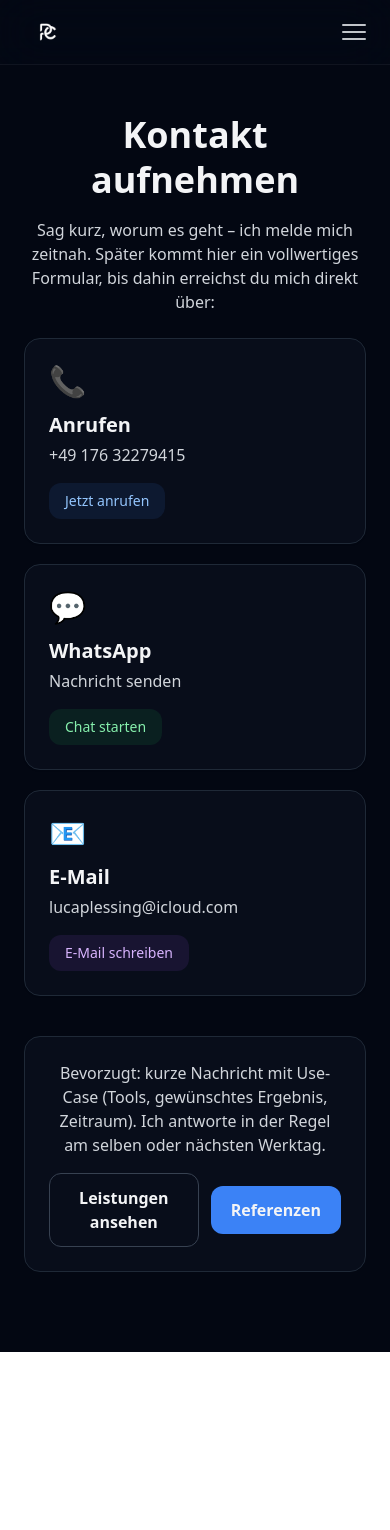
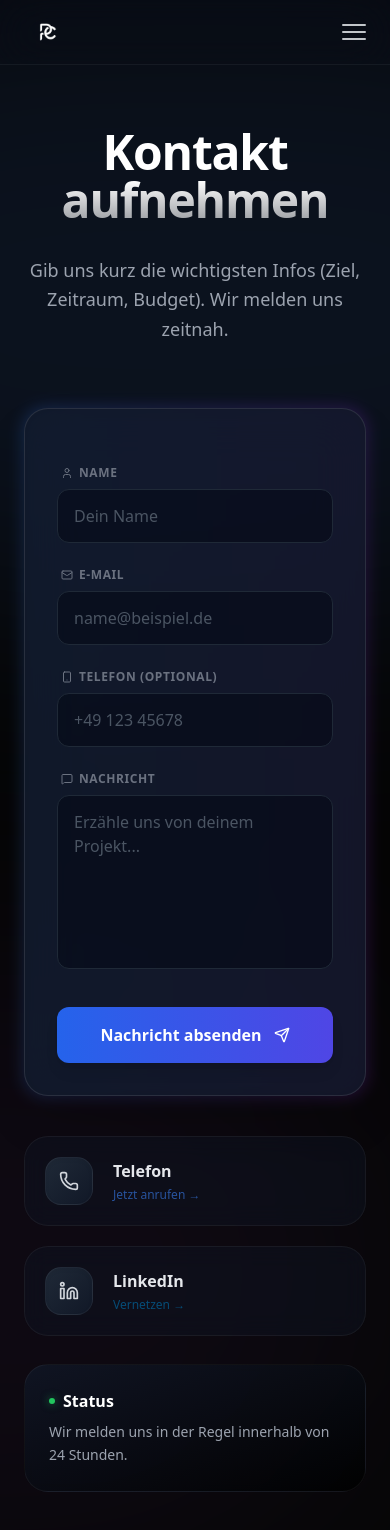
Before and after one commit to Der-Luca/myPortofilioWebsite, a Next.js app: page /contact in a window 390 px wide. Shown: the top 1530 px of the page. Before the commit the page ends 1352 px from the top, so only its background shows below. Built offline with nearby package versions, Linux system fonts and the light colour scheme.

Commit message:
Contactform

```diff
--- a/package.json
+++ b/package.json
@@ -13,7 +13,7 @@
     "@react-three/fiber": "^9.4.2",
     "framer-motion": "^12.4.7",
     "lucide-react": "^0.561.0",
-    "next": "15.1.7",
+    "next": "^16.1.0",
     "react": "^19.0.0",
     "react-dom": "^19.0.0",
     "three": "^0.182.0"
--- a/src/app/contact/page.js
+++ b/src/app/contact/page.js
@@ -1,128 +1,265 @@
 'use client';
 
 import { motion } from 'framer-motion';
+import { useState, useRef } from 'react';
 import Navbar from '../components/navbar';
+import {
+  Phone,
+  Send,
+  Loader2,
+  CheckCircle2,
+  AlertCircle,
+  User,
+  Mail,
+  MessageSquare,
+  Smartphone,
+  Linkedin
+} from 'lucide-react';
 
+// Animations-Varianten
 const container = {
-  hidden: { opacity: 0, y: 12 },
+  hidden: { opacity: 0 },
+  show: {
+    opacity: 1,
+    transition: { staggerChildren: 0.1, delayChildren: 0.2 },
+  },
+};
+
+const item = {
+  hidden: { opacity: 0, y: 20, scale: 0.98 },
   show: {
     opacity: 1,
     y: 0,
-    transition: { duration: 0.35, when: 'beforeChildren', staggerChildren: 0.06 },
+    scale: 1,
+    transition: { type: "spring", stiffness: 50, damping: 20 }
   },
 };
 
-const card = {
-  hidden: { opacity: 0, y: 10 },
-  show: { opacity: 1, y: 0, transition: { duration: 0.3 } },
-};
+export default function Contact() {
+  const [loading, setLoading] = useState(false);
+  const [success, setSuccess] = useState(false);
+  const [error, setError] = useState(null);
+  const startedAt = useRef(Date.now());
 
-export default function Contact() {
+  async function submitForm(e) {
+    e.preventDefault();
+    setLoading(true);
+    setError(null);
+
+    const form = e.currentTarget;
+    const data = new FormData(form);
+
+    try {
+      const res = await fetch('/api/contact', {
+        method: 'POST',
+        headers: { 'Content-Type': 'application/json' },
+        body: JSON.stringify({
+          name: data.get('name'),
+          email: data.get('email'),
+          phone: data.get('phone'),
+          message: data.get('message'),
+          company: data.get('company'),
+          t: Date.now() - startedAt.current,
+        }),
+      });
+
+      if (!res.ok) throw new Error();
+      setSuccess(true);
+      form.reset();
+    } catch {
+      setError('Nachricht konnte nicht gesendet werden.');
+    } finally {
+      setLoading(false);
+    }
+  }
+
+  // Styles
+  const inputClasses = "w-full bg-gray-950/50 border border-gray-800 text-gray-100 rounded-xl px-4 py-3.5 focus:border-blue-500/50 focus:ring-4 focus:ring-blue-500/10 focus:outline-none transition-all placeholder:text-gray-600";
+  const labelClasses = "text-xs font-semibold text-gray-500 uppercase tracking-wider ml-1 flex items-center gap-1.5";
+
   return (
-    <main className="min-h-screen bg-gray-950 text-gray-100">
+    <main className="relative min-h-screen bg-[#050505] text-gray-100 selection:bg-blue-500/30 overflow-hidden">
       <Navbar />
 
-      {/* Hero */}
-      <motion.section
+      {/* --- Ambient Background Glows --- */}
+      <div className="absolute top-0 left-1/2 -translate-x-1/2 w-[1000px] h-[600px] bg-blue-500/10 blur-[120px] rounded-full pointer-events-none mix-blend-screen" />
+      <div className="absolute bottom-0 right-0 w-[800px] h-[600px] bg-purple-500/5 blur-[120px] rounded-full pointer-events-none mix-blend-screen" />
+
+      <motion.div
         variants={container}
         initial="hidden"
         animate="show"
-        className="px-6 pt-28 md:pt-32 pb-6 max-w-4xl mx-auto text-center"
+        className="relative z-10 px-6 pt-32 pb-20 max-w-5xl mx-auto flex flex-col items-center"
       >
-        <motion.h1 variants={card} className="text-4xl md:text-5xl font-bold leading-tight">
+
+        {/* --- Hero Section --- */}
+        <motion.div variants={item} className="text-center mb-16 max-w-2xl">
+          <h1 className="text-5xl md:text-6xl font-extrabold tracking-tight bg-clip-text text-transparent bg-gradient-to-b from-white via-white to-white/50 pb-2">
             Kontakt aufnehmen
-        </motion.h1>
-        <motion.p variants={card} className="mt-4 text-gray-300">
-          Sag kurz, worum es geht – ich melde mich zeitnah. Später kommt hier ein
-          vollwertiges Formular, bis dahin erreichst du mich direkt über:
-        </motion.p>
-      </motion.section>
+          </h1>
+          <p className="mt-6 text-lg text-gray-400 font-light leading-relaxed">
+           Gib uns kurz die wichtigsten Infos (Ziel, Zeitraum, Budget). Wir melden uns zeitnah.
+          </p>
+        </motion.div>
 
-      {/* Kontakt-Karten */}
-      <motion.section
-        variants={container}
-        initial="hidden"
-        animate="show"
-        className="px-6 pb-10 max-w-4xl mx-auto grid grid-cols-1 md:grid-cols-3 gap-5"
+        <div className="w-full grid grid-cols-1 lg:grid-cols-12 gap-10">
+
+          {/* --- Das Formular (Links) --- */}
+          <motion.div variants={item} className="lg:col-span-8">
+            <div className="relative group">
+              {/* Leuchtender Rand Effekt */}
+              <div className="absolute -inset-0.5 bg-gradient-to-r from-blue-500 to-purple-600 rounded-3xl blur opacity-20 group-hover:opacity-40 transition duration-1000"></div>
+
+              <form
+                onSubmit={submitForm}
+                className="relative bg-gray-900/80 backdrop-blur-xl border border-white/10 p-8 md:p-10 rounded-3xl shadow-2xl space-y-6"
               >
+                <input type="text" name="company" tabIndex="-1" autoComplete="off" className="hidden" />
+
+                <div className="grid grid-cols-1 md:grid-cols-2 gap-6">
+                  {/* Name */}
+                  <div className="space-y-2 group/input">
+                    <label className={labelClasses}>
+                      <User className="w-3 h-3" /> Name
+                    </label>
+                    <input name="name" placeholder="Dein Name" required className={inputClasses} />
+                  </div>
+
+                  {/* Email */}
+                  <div className="space-y-2 group/input">
+                    <label className={labelClasses}>
+                      <Mail className="w-3 h-3" /> E-Mail
+                    </label>
+                    <input name="email" type="email" placeholder="name@beispiel.de" required className={inputClasses} />
+                  </div>
+                </div>
+
                 {/* Telefon */}
+                <div className="space-y-2 group/input">
+                    <label className={labelClasses}>
+                      <Smartphone className="w-3 h-3" /> Telefon (Optional)
+                    </label>
+                    <input
+                      name="phone"
+                      type="tel"
+                      placeholder="+49 123 45678"
+                      className={inputClasses}
+                    />
+                </div>
+
+                {/* Message */}
+                <div className="space-y-2">
+                  <label className={labelClasses}>
+                    <MessageSquare className="w-3 h-3" /> Nachricht
+                  </label>
+                  <textarea
+                    name="message"
+                    placeholder="Erzähle uns von deinem Projekt..."
+                    required
+                    rows={6}
+                    className={`${inputClasses} resize-none`}
+                  />
+                </div>
+
+                {/* Submit */}
+                <div className="pt-2">
+                  <button
+                    disabled={loading || success}
+                    className={`
+                      w-full relative overflow-hidden rounded-xl py-4 font-bold text-white shadow-lg transition-all duration-300
+                      ${success ? 'bg-green-500 cursor-default' : 'bg-gradient-to-r from-blue-600 to-indigo-600 hover:scale-[1.01] hover:shadow-blue-500/25'}
+                      disabled:opacity-70 disabled:cursor-not-allowed flex items-center justify-center gap-2
+                    `}
+                  >
+                     {success ? (
+                        <>
+                          <CheckCircle2 className="w-5 h-5" />
+                          <span>Gesendet!</span>
+                        </>
+                     ) : loading ? (
+                        <>
+                          <Loader2 className="w-5 h-5 animate-spin" />
+                          <span>Senden...</span>
+                        </>
+                     ) : (
+                        <>
+                          <span>Nachricht absenden</span>
+                          <Send className="w-4 h-4 ml-1" />
+                        </>
+                     )}
+                  </button>
+                </div>
+
+                {error && (
+                  <motion.div
+                    initial={{ opacity: 0, y: -10 }}
+                    animate={{ opacity: 1, y: 0 }}
+                    className="flex items-center justify-center gap-2 text-red-400 text-sm bg-red-900/20 py-3 rounded-xl border border-red-900/50"
+                  >
+                    <AlertCircle className="w-4 h-4" />
+                    {error}
+                  </motion.div>
+                )}
+              </form>
+            </div>
+          </motion.div>
+
+          {/* --- Sidebar (Rechts) --- */}
+          <div className="lg:col-span-4 flex flex-col gap-5">
+
+            {/* 1. Widget: Telefon */}
             <motion.a
-          variants={card}
+              variants={item}
               href="tel:+4917632279415"
-          aria-label="Jetzt anrufen: +49 176 32279415"
-          className="group rounded-2xl border border-gray-800 bg-gray-900/40 p-6 shadow-sm outline-none transition
-                     hover:border-blue-500 hover:bg-gray-900 focus-visible:ring-2 focus-visible:ring-blue-500"
+              className="group flex items-center gap-5 p-5 rounded-3xl border border-white/5 bg-gray-900/40 backdrop-blur-md hover:bg-gray-800/50 hover:border-blue-500/30 transition-all duration-300 relative overflow-hidden"
             >
-          <div className="text-3xl">📞</div>
-          <h2 className="mt-3 text-xl font-semibold">Anrufen</h2>
-          <p className="mt-1 text-gray-300 select-all">+49 176 32279415</p>
-          <div className="mt-4 inline-block rounded-xl bg-blue-500/10 px-4 py-2 text-sm font-medium text-blue-300
-                          transition group-hover:bg-blue-500 group-hover:text-white">
-            Jetzt anrufen
+               <div className="absolute top-0 right-0 w-20 h-20 bg-blue-500/10 blur-2xl rounded-full -mr-10 -mt-10 transition-opacity group-hover:opacity-100 opacity-0" />
+
+              <div className="flex-shrink-0 w-12 h-12 rounded-2xl bg-gradient-to-br from-gray-800 to-gray-900 border border-white/5 flex items-center justify-center text-gray-300 group-hover:scale-110 group-hover:border-blue-500/50 group-hover:text-blue-400 shadow-inner transition-all duration-300">
+                <Phone className="w-5 h-5" />
+              </div>
+              <div className="flex flex-col">
+                <h2 className="text-base font-bold text-gray-200 group-hover:text-blue-400 transition-colors">Telefon</h2>
+                <span className="text-xs text-blue-500/60 mt-1 block group-hover:text-blue-400 transition-colors">Jetzt anrufen &rarr;</span>
               </div>
             </motion.a>
 
-        {/* WhatsApp */}
+             {/* 2. Widget: LinkedIn (NEU) */}
              <motion.a
-          variants={card}
-          href="https://wa.me/4917632279415?text=Hallo%20Luca%2C%20ich%20bin%20an%20deinen%20Services%20interessiert."
+              variants={item}
+              href="https://www.linkedin.com/in/luca-samuel-ple%C3%9Fing-233336274"
               target="_blank"
               rel="noopener noreferrer"
-          aria-label="WhatsApp Nachricht senden"
-          className="group rounded-2xl border border-gray-800 bg-gray-900/40 p-6 shadow-sm outline-none transition
-                     hover:border-green-500 hover:bg-gray-900 focus-visible:ring-2 focus-visible:ring-green-500"
+              className="group flex items-center gap-5 p-5 rounded-3xl border border-white/5 bg-gray-900/40 backdrop-blur-md hover:bg-gray-800/50 hover:border-[#0077b5]/30 transition-all duration-300 relative overflow-hidden"
             >
-          <div className="text-3xl">💬</div>
-          <h2 className="mt-3 text-xl font-semibold">WhatsApp</h2>
-          <p className="mt-1 text-gray-300">Nachricht senden</p>
-          <div className="mt-4 inline-block rounded-xl bg-green-500/10 px-4 py-2 text-sm font-medium text-green-300
-                          transition group-hover:bg-green-500 group-hover:text-white">
-            Chat starten
+               <div className="absolute top-0 right-0 w-20 h-20 bg-[#0077b5]/10 blur-2xl rounded-full -mr-10 -mt-10 transition-opacity group-hover:opacity-100 opacity-0" />
+
+              <div className="flex-shrink-0 w-12 h-12 rounded-2xl bg-gradient-to-br from-gray-800 to-gray-900 border border-white/5 flex items-center justify-center text-gray-300 group-hover:scale-110 group-hover:border-[#0077b5]/50 group-hover:text-[#0077b5] shadow-inner transition-all duration-300">
+                <Linkedin className="w-5 h-5" />
+              </div>
+              <div className="flex flex-col">
+                <h2 className="text-base font-bold text-gray-200 group-hover:text-[#0077b5] transition-colors">LinkedIn</h2>
+                <span className="text-xs text-[#0077b5]/60 mt-1 block group-hover:text-[#0077b5] transition-colors">Vernetzen &rarr;</span>
               </div>
             </motion.a>
 
-        {/* E-Mail */}
-        <motion.a
-          variants={card}
-          href="mailto:lucaplessing@icloud.com?subject=Kontakt&body=Hallo%20Luca%2C%20ich%20bin%20an%20deinen%20Services%20interessiert."
-          aria-label="E-Mail an lucaplessing@icloud.com"
-          className="group rounded-2xl border border-gray-800 bg-gray-900/40 p-6 shadow-sm outline-none transition
-                     hover:border-purple-500 hover:bg-gray-900 focus-visible:ring-2 focus-visible:ring-purple-500"
+            {/* 3. Info Box */}
+            <motion.div
+              variants={item}
+              className="p-6 rounded-3xl bg-gradient-to-br from-gray-900/80 to-black/80 border border-white/5 backdrop-blur-sm mt-2"
             >
-          <div className="text-3xl">📧</div>
-          <h2 className="mt-3 text-xl font-semibold">E-Mail</h2>
-          <p className="mt-1 text-gray-300 select-all">lucaplessing@icloud.com</p>
-          <div className="mt-4 inline-block rounded-xl bg-purple-500/10 px-4 py-2 text-sm font-medium text-purple-300
-                          transition group-hover:bg-purple-500 group-hover:text-white">
-            E-Mail schreiben
-          </div>
-        </motion.a>
-      </motion.section>
-
-      {/* Hinweis + CTA */}
-      <section className="px-6 pb-20 max-w-3xl mx-auto">
-        <div className="rounded-2xl border border-gray-800 bg-gray-900/40 p-6 text-center">
-          <p className="text-gray-300">
-            Bevorzugt: kurze Nachricht mit Use-Case (Tools, gewünschtes Ergebnis, Zeitraum). Ich antworte
-            in der Regel am selben oder nächsten Werktag.
+              <h3 className="text-white font-semibold mb-2 flex items-center gap-2">
+                <div className="w-1.5 h-1.5 rounded-full bg-green-500 shadow-[0_0_8px_rgba(34,197,94,0.6)]" />
+                Status
+              </h3>
+              <p className="text-gray-400 text-sm leading-relaxed">
+                Wir melden uns in der Regel innerhalb von 24 Stunden.
               </p>
-          <div className="mt-4 flex items-center justify-center gap-3">
-            <a
-              href="/services"
-              className="rounded-xl border border-gray-700 px-5 py-3 font-semibold hover:bg-gray-900 transition"
-            >
-              Leistungen ansehen
-            </a>
-            <a
-              href="/projects"
-              className="rounded-xl bg-blue-500 px-5 py-3 font-semibold hover:bg-blue-600 transition"
-            >
-              Referenzen
-            </a>
-          </div>
+            </motion.div>
 
           </div>
-      </section>
+        </div>
+      </motion.div>
     </main>
   );
 }
```
Also changed, not shown: src/app/api/contact/route.js (added, +101 -0 lines), src/app/components/home/Testimonials.jsx (+7 -7 lines), 2 other files (tests, documents, lock files or other folders). Lines whose indentation alone changed are shown as unchanged.
